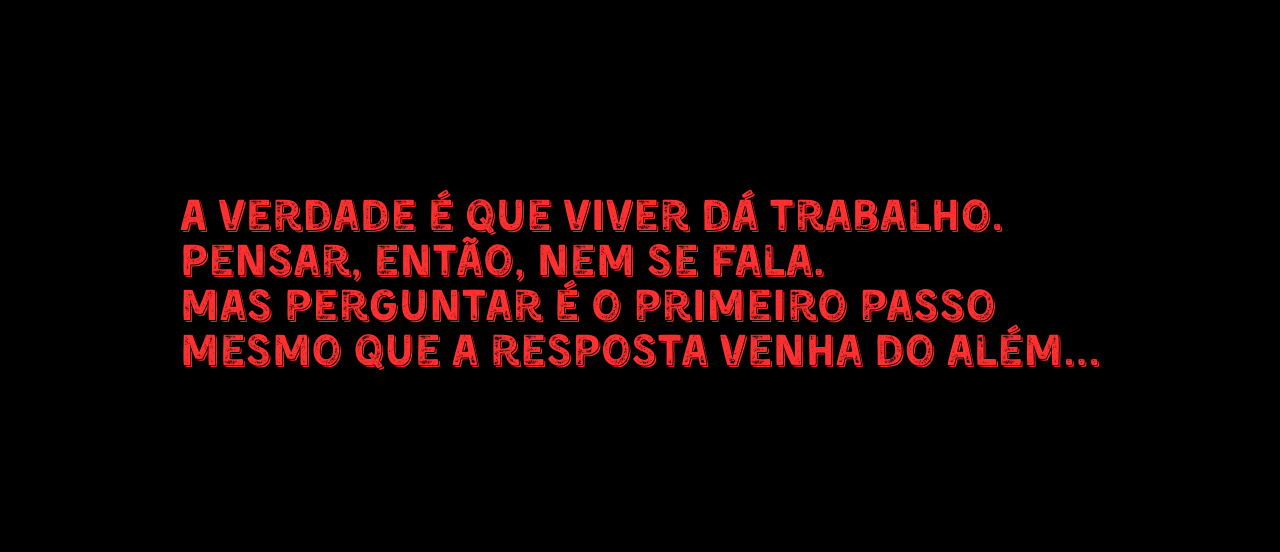
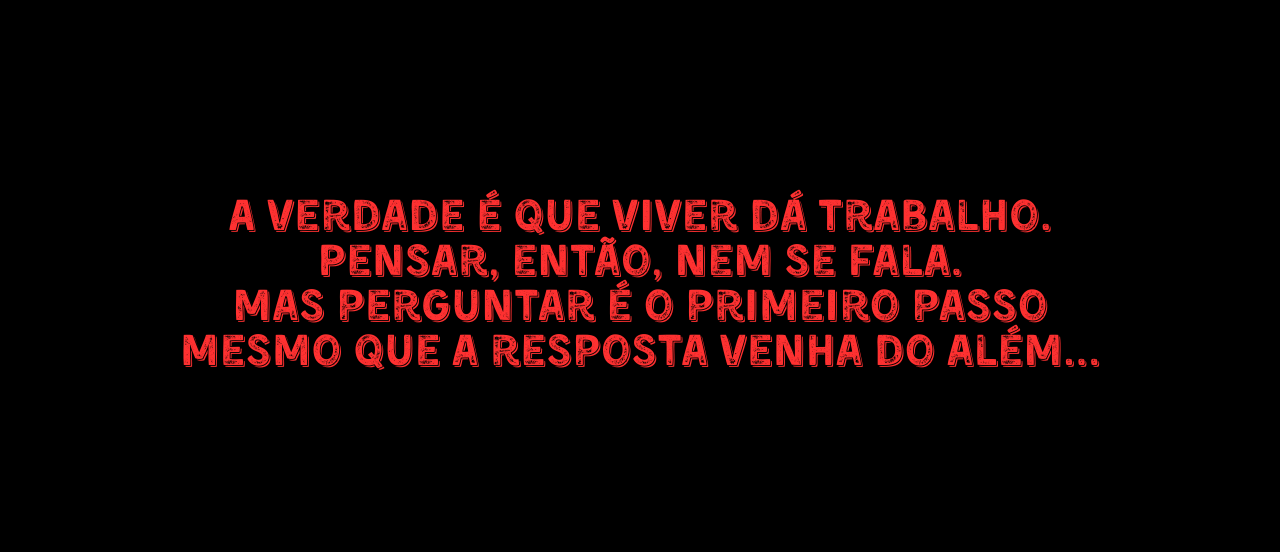
Before and after one commit to Patrikmagalhaes/frontend-conselhos, a React (Vite) app: page / in a window 1280 px wide. Shown: the part 1277-1829 px from the top of the page. Built offline with nearby package versions, Linux system fonts and the light colour scheme.

Commit message:
refactor: Reuse the Subtitle component

```diff
--- a/src/sections/Hero/Hero.tsx
+++ b/src/sections/Hero/Hero.tsx
@@ -37,7 +37,7 @@ export const Hero = () => {
               <br />
               do caminho...
             </H2>
-            <Subtitle>
+            <Subtitle style={{marginTop:'10%'}}>
               Em momentos de <br />
               transição, silêncio ou <br />
               angústia, recorrer ao <br />
--- a/src/sections/Introduction/Introduction.Style.ts
+++ b/src/sections/Introduction/Introduction.Style.ts
@@ -1,7 +1,17 @@
 import styled from "styled-components";
+import { Subtitle } from "../Hero/Hero.styles";
 
 export const ContainerMobile = styled.div`
  width:100%;
  padding-left:10px;
  padding-right:10px;
 `;
+
+export const Cta = styled(Subtitle)`
+ width:100%;
+ padding-bottom:10%;
+ padding-top:10%;
+ color: #ff3131;
+ font-size:3.5vw;
+ text-align: center;
+`;
--- a/src/sections/Introduction/Introduction.tsx
+++ b/src/sections/Introduction/Introduction.tsx
@@ -1,8 +1,7 @@
 import { Button } from "../../components/Button/Button";
 import { QuotePascal } from "../../components/QuotePascal/QuotePascal";
 import { QuoteSlider } from "../../components/QuoteSlider/QuoteSlider";
-import { Subtitle } from "../Hero/Hero.styles";
-import { ContainerMobile } from "./Introduction.Style";
+import { ContainerMobile, Cta } from "./Introduction.Style";
 import William from '../../assets/willian.gif'
 export const Introduction = () => {
   return (
@@ -10,11 +9,11 @@ export const Introduction = () => {
       <div style={{ display: 'flex', justifyContent: 'center', flexDirection: 'column', alignItems: 'center' }}>
         <QuoteSlider />
         <QuotePascal />
-        <Subtitle paddingBottom="10%" paddingTop="10%" color="#ff3131" fontSize="3.5vw">A verdade é que viver dá trabalho.<br/>
+        <Cta>A verdade é que viver dá trabalho.<br/>
           Pensar, então, nem se fala.<br/>
           Mas perguntar é o primeiro passo<br/>
           mesmo que a resposta venha do além...
-        </Subtitle>
+        </Cta>
         <Button style={{  marginBottom: '20%', marginTop:'10%'  }}>Fazer Pergunta</Button>
       </div>
 
```
